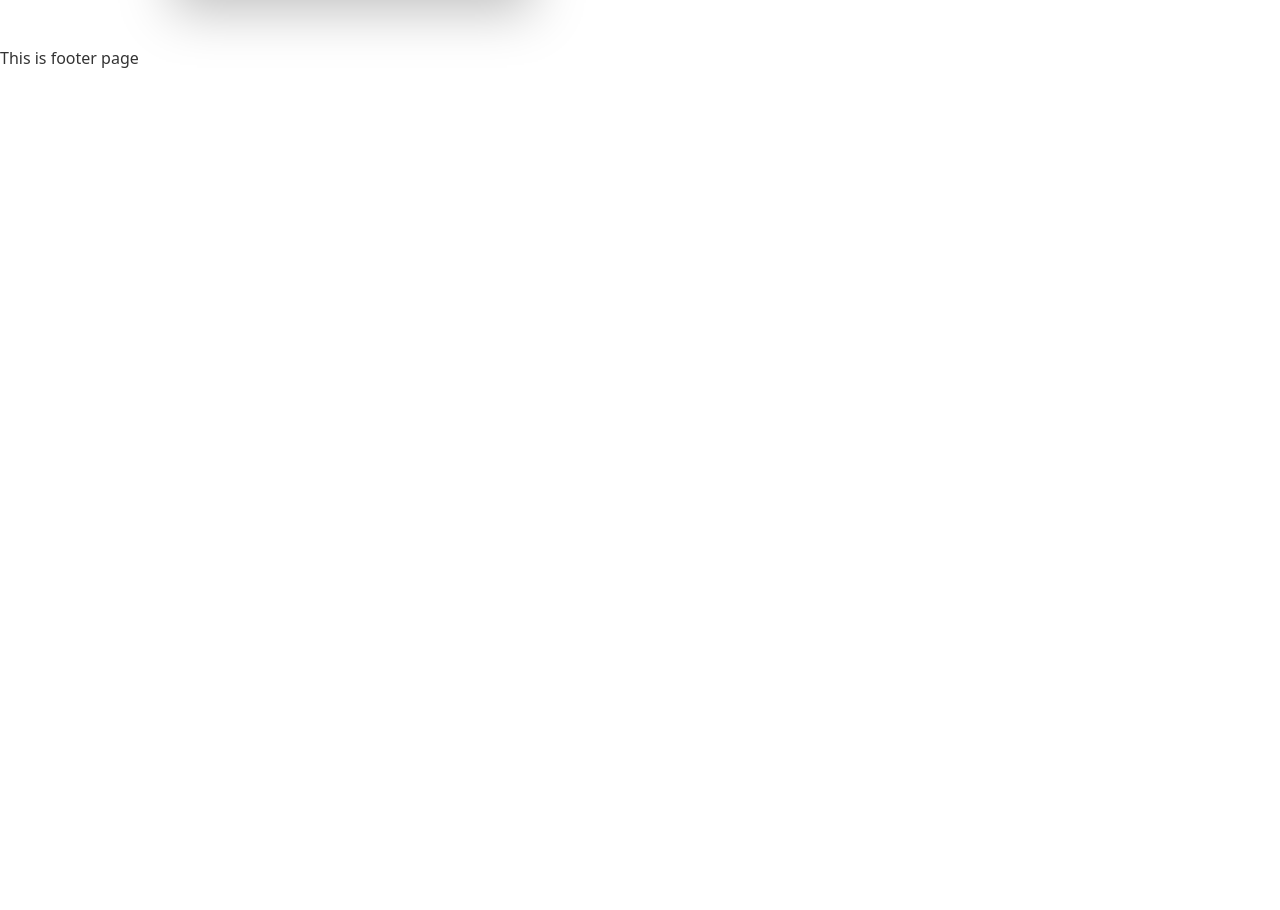
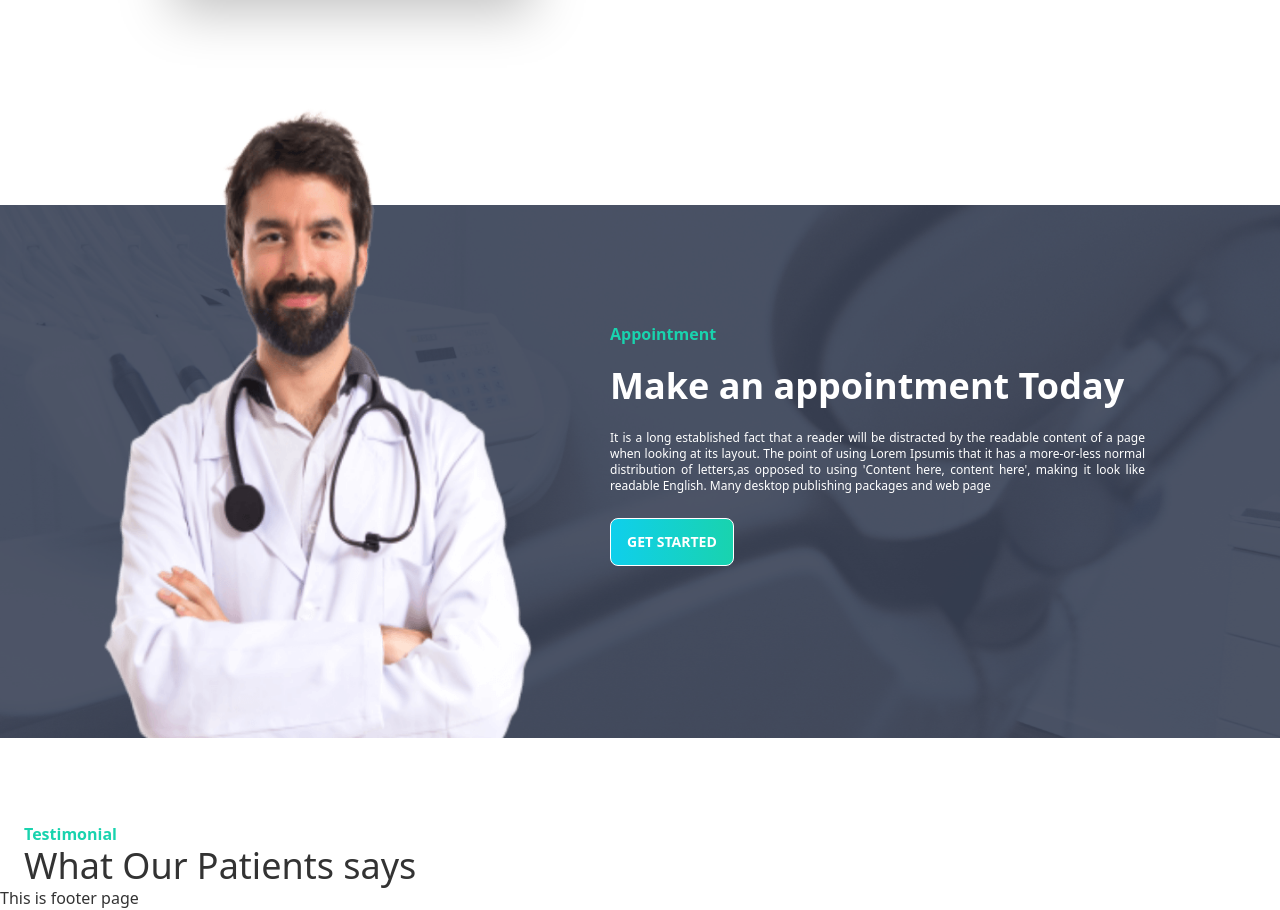
Before and after one commit to shahadat52/Doctors-Portal, a React (Create React App) app: page / in a window 1280 px wide. Shown: the part 2316-3226 px from the top of the page. Before the commit the page ends 2386 px from the top, so only its background shows below. Built offline with nearby package versions, Linux system fonts and the light colour scheme.

Commit message:
appointment section added

```diff
--- a/src/Pages/Home/DentalCare/DentalCare.jsx
+++ b/src/Pages/Home/DentalCare/DentalCare.jsx
@@ -4,8 +4,8 @@ import ButtonPrimary from '../../../Utilities/ButtonPrimary';
 
 const DentalCare = () => {
     return (
-        <div>
-            <div className="hero ">
+
+        <div className="hero mb-[159px] ">
             <div className="hero-content flex-col-reverse lg:flex-row-reverse md:flex-row-reverse sm:flex-col-reverse ">
                 <div className="  lg:px-[120px] ">
                     <h1 className="text-5xl font-bold">Exceptional Dental Care, on Your Terms</h1>
@@ -20,7 +20,7 @@ const DentalCare = () => {
                 </div>
             </div>
         </div>
-        </div>
+
     );
 };
 
--- a/src/Pages/Home/Home.jsx
+++ b/src/Pages/Home/Home.jsx
@@ -3,6 +3,8 @@ import Banner from './Banner/Banner';
 import InfoCards from './InfoCards/InfoCards/InfoCards';
 import Services from './Services/Services';
 import DentalCare from './DentalCare/DentalCare';
+import MakeAppointment from './MakeAppointment/MakeAppointment';
+import PatientsSay from './PatientsSay/PatientsSay';
 
 const Home = () => {
     return (
@@ -11,6 +13,8 @@ const Home = () => {
             <InfoCards></InfoCards>
             <Services></Services>
             <DentalCare></DentalCare>
+            <MakeAppointment></MakeAppointment>
+            <PatientsSay></PatientsSay>
         </div>
     );
 };
--- /dev/null
+++ b/src/Pages/Home/MakeAppointment/MakeAppointment.jsx
@@ -0,0 +1,32 @@
+import React from 'react';
+import appointment from '../../../assets/images/appointment.png'
+import doctor from '../../../assets/images/doctor-small.png'
+import ButtonPrimary from '../../../Utilities/ButtonPrimary';
+
+const MakeAppointment = () => {
+    return (
+        <div className='text-white h-[533px] lg:w-full mb-[84px]' style={{
+            backgroundImage: `url(${appointment})`,
+            backgroundSize: 'cover',
+            backgroundRepeat: 'no-repeat',
+            backgroundPosition: 'center',
+        }}>
+
+            <div className="lg:flex ">
+                <div className="">
+                    <img src={doctor} className=" hidden lg:block mt-[-107px] w-[610px] h-[640px] " alt='' />
+                </div>
+                <div className=" md:my-auto my-auto lg:w-[535px] h-[300px] ">
+                    <h5 className='text-secondary mb-5 font-bold'>Appointment</h5>
+                    <h1 className="text-4xl font-[600]">Make an appointment Today</h1>
+                    <p className="py-6 text-justify text-xs ">It is a long established fact that a reader will be distracted by the readable content of a page when looking at its layout. The point of using Lorem Ipsumis that it has a more-or-less normal distribution of letters,as opposed to using 'Content here, content here', making it look like readable English. Many desktop publishing packages and web page</p>
+                    <ButtonPrimary>Get Started</ButtonPrimary>
+                </div>
+
+            </div>
+        </div>
+
+    );
+};
+
+export default MakeAppointment;
--- /dev/null
+++ b/src/Pages/Home/PatientsSay/PatientsSay.jsx
@@ -0,0 +1,12 @@
+import React from 'react';
+
+const PatientsSay = () => {
+    return (
+        <div className='pl-6'>
+            <h5 className='text-secondary font-bold'>Testimonial</h5>
+            <h3 className='text-4xl'>What Our Patients says</h3>
+        </div>
+    );
+};
+
+export default PatientsSay;
```
Lines whose indentation alone changed are shown as unchanged.
